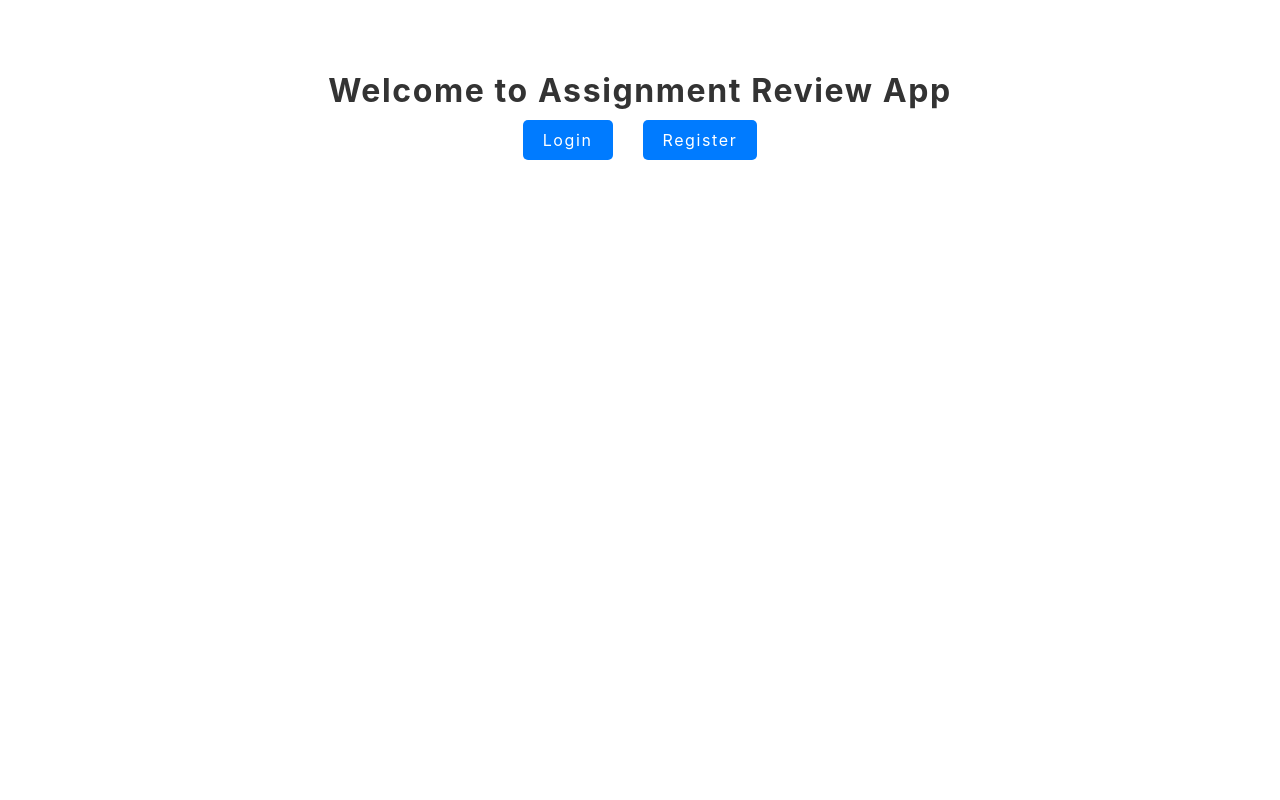
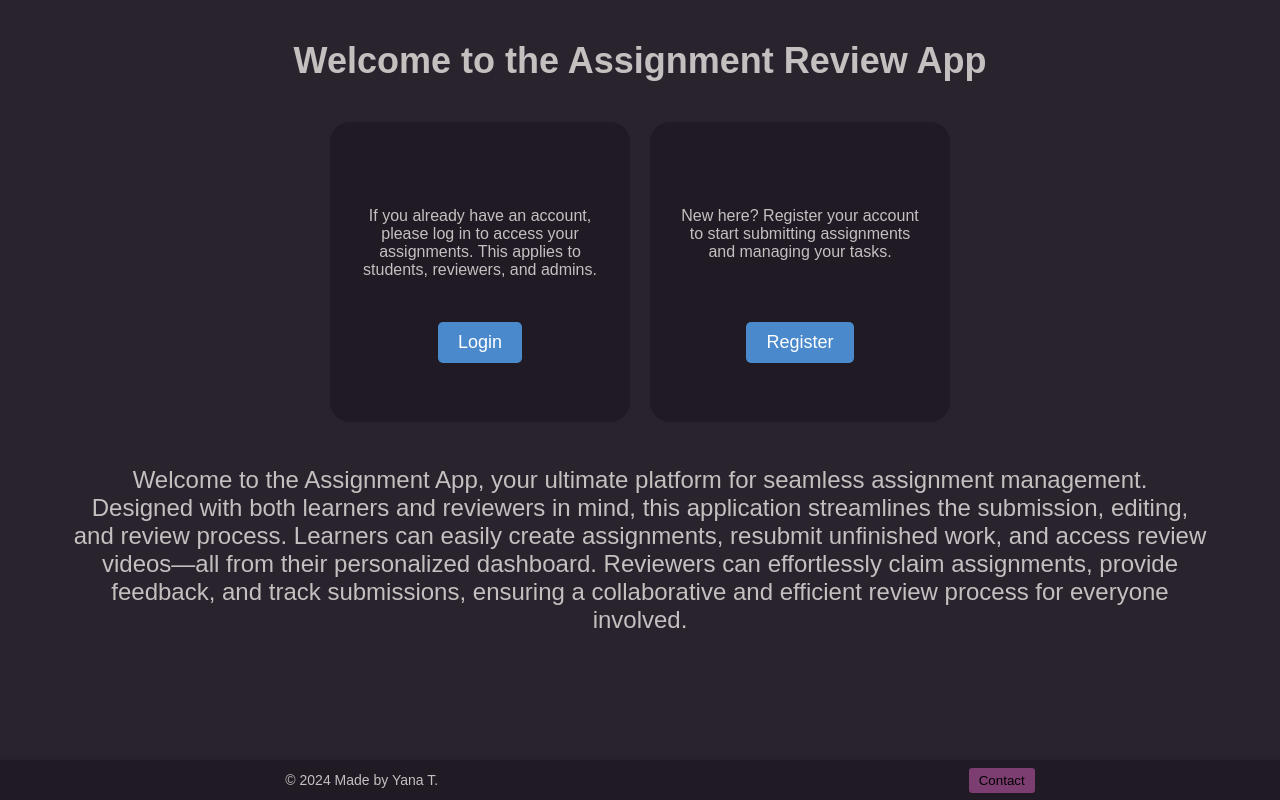
Before and after one commit to hello-nau/frontend-assignment-review, a React (Create React App) app: page / in a window 1280 px wide. Built offline with nearby package versions, Linux system fonts and the light colour scheme.

Commit message:
completed the welcome page

```diff
--- a/src/api/api.js
+++ b/src/api/api.js
@@ -1,6 +1,6 @@
 import axios from "axios";
 
 const api = axios.create({
-    baseURL: 'http://localhost:5500/api',
+    baseURL: 'http://localhost:8080/api',
 });
 export default api;
--- /dev/null
+++ b/src/css/Footer.css
@@ -0,0 +1,28 @@
+.footer {
+    width:100%;
+    height: 40px;
+    background-color: #1f1a23;
+    display: flex;
+    justify-content: space-around;
+    align-items: center;
+    padding: 0 20px;
+    box-shadow: 0 -1px 5px rgba(0,0,0,0.1);
+    position:fixed;
+    bottom:0;
+    left:0;
+}
+.footer p {
+    margin: o;
+    font-size: 14px;
+    color:#c5c0c0;
+}
+.contact-button {
+    background-color: #7c3e70;
+    border:none;
+    padding:5px 10px;
+    cursor: pointer;
+    border-radius: 3px;
+}
+.contact-button:hover {
+    background-color: #0056b3;
+}
--- a/src/css/Home.css
+++ b/src/css/Home.css
@@ -1,3 +1,10 @@
+body {
+    font-family: 'Arial', sans-serif;
+    background-color: #29232e;
+    color:#c5c0c0;
+    align-items: center;
+    /* height: 100vh; */
+  }
 .home-container {
     display: flex;
     flex-direction: column;
@@ -8,7 +15,6 @@
 }
 
 h1 {
-    color: #333;
     margin-bottom: 20px;
 }
 
--- a/src/css/Login.css
+++ b/src/css/Login.css
@@ -4,9 +4,11 @@ html {
 }
 
 body {
-  /* color: #333; */
-  color: green;
-  letter-spacing: 0.1em;
+  font-family: 'Arial', sans-serif;
+  background-color: #29232e;
+  color:#c5c0c0;
+  align-items: center;
+  /* height: 100vh; */
 }
 .login-container {
     display: flex;
--- a/src/css/Welcome.css
+++ b/src/css/Welcome.css
@@ -1,17 +1,78 @@
-.welcome-container {
+body {
+  font-family: 'Arial', sans-serif;
+  background-color: #29232e;
+  color:#c5c0c0;;
+  align-items: center;
+  /* height: 100vh; */
+}
+
+   .welcome-container {
+    display: flex;
+    flex-direction: column;
+    justify-content: center;
+    align-items: center;
+    height: auto;
+    padding: 20px
+}
+.about-container {
+  display:flex;
+  flex-direction: column;
+  margin: 50px;
+  font-size: 1.5rem;
+  text-align: center;
+}
+
+.box-container {
+  width: 300px;
+  height: 300px;
+  background-color: #1f1a23;
+  border-radius: 20px;
+  display: flex;
+  justify-content: center;
+  align-items: center;
+  text-align: center;
+  flex-direction: column;
+}
+.container-text {
+  width: auto;
+  height: 50px;
+  padding: 5px;
+  margin: 20px;
+}
+/* .link-container {
+  width:150px;
+} */
+
+.head-welcome {
     text-align: center;
-    padding: 50px;
-  }
+    /* margin-bottom: 20px; */
+}
 
-  .welcome-container h1 {
-    color: #333;
-  }
+.head-welcome h1 {
+    font-size: 36px;
+    margin: 0;
+    font-family: 'Arial', sans-serif;
+}
 
-  .welcome-container a {
-    margin: 0 15px;
+.welcome-container div {
+    display: flex;
+    justify-content: center;
+    gap: 20px; /* Adds space between the links */
+    margin-top: 20px;
+}
+
+.welcome-container a {
+    text-decoration: none;
+    display: inline-block;
+    color: white;
+    background-color: #4a89cc; /* Bootstrap primary button color */
     padding: 10px 20px;
-    background-color: #007bff;
-    color: white;
-    text-decoration: none;
     border-radius: 5px;
-  }
+    font-size: 18px;
+    font-family: 'Arial', sans-serif;
+    transition: background-color 0.3s ease;
+}
+
+.welcome-container a:hover {
+    background-color: #0056b3; /* Darker shade on hover */
+}
--- /dev/null
+++ b/src/pages/Footer.js
@@ -0,0 +1,14 @@
+import React from 'react';
+import '../css/Footer.css';
+
+function Footer() {
+    return(
+        <footer className='footer'>
+            <p>© {new Date().getFullYear()} Made by Yana T.</p>
+            <button className='contact-button' onClick={() => window.location.href =
+                'mailto:yana.usa.work@gmail.com'
+            }>Contact</button>
+        </footer>
+    )
+}
+export default Footer;
--- a/src/pages/WelcomePage.js
+++ b/src/pages/WelcomePage.js
@@ -1,15 +1,42 @@
 import React from "react";
 import { Link } from "react-router-dom";
 import '../css/Welcome.css';
+import Footer from './Footer';
 
 function WelcomePage() {
     return (
         <div className="welcome-container">
-            <h1>Welcome to Assignment Review App</h1>
-            <div>
-            <Link to="/login">Login</Link>
-            <Link to="/register">Register</Link>
+
+            <div className="head-welcome">
+                 <h1>Welcome to the Assignment Review App</h1>
             </div>
+        <div className="container">
+            <div className="box-container">
+                <p className="container-text">If you already have an account, please log in to access your assignments.
+                    This applies to students, reviewers, and admins.</p>
+                <div className="link-container">
+                    <Link to="/login">Login</Link>
+                </div>
+
+            </div>
+
+          <div className="box-container">
+            <p  className="container-text">New here?
+                Register your account to start submitting assignments and managing your tasks.</p>
+            <div className="link-container">
+                <Link to="/register">Register</Link>
+            </div>
+          </div>
+
+        </div>
+
+        <div className="about-container">
+            <p>Welcome to the Assignment App, your ultimate platform for seamless assignment management.<br></br>
+                Designed with both learners and reviewers in mind, this application streamlines the submission, editing, and review process.
+                 Learners can easily create assignments, resubmit unfinished work, and access review videos—all from their personalized dashboard.
+                  Reviewers can effortlessly claim assignments, provide feedback, and track submissions, ensuring a collaborative and efficient review process for everyone involved.</p>
+        </div>
+            <Footer></Footer>
         </div>
     );
 }
```
